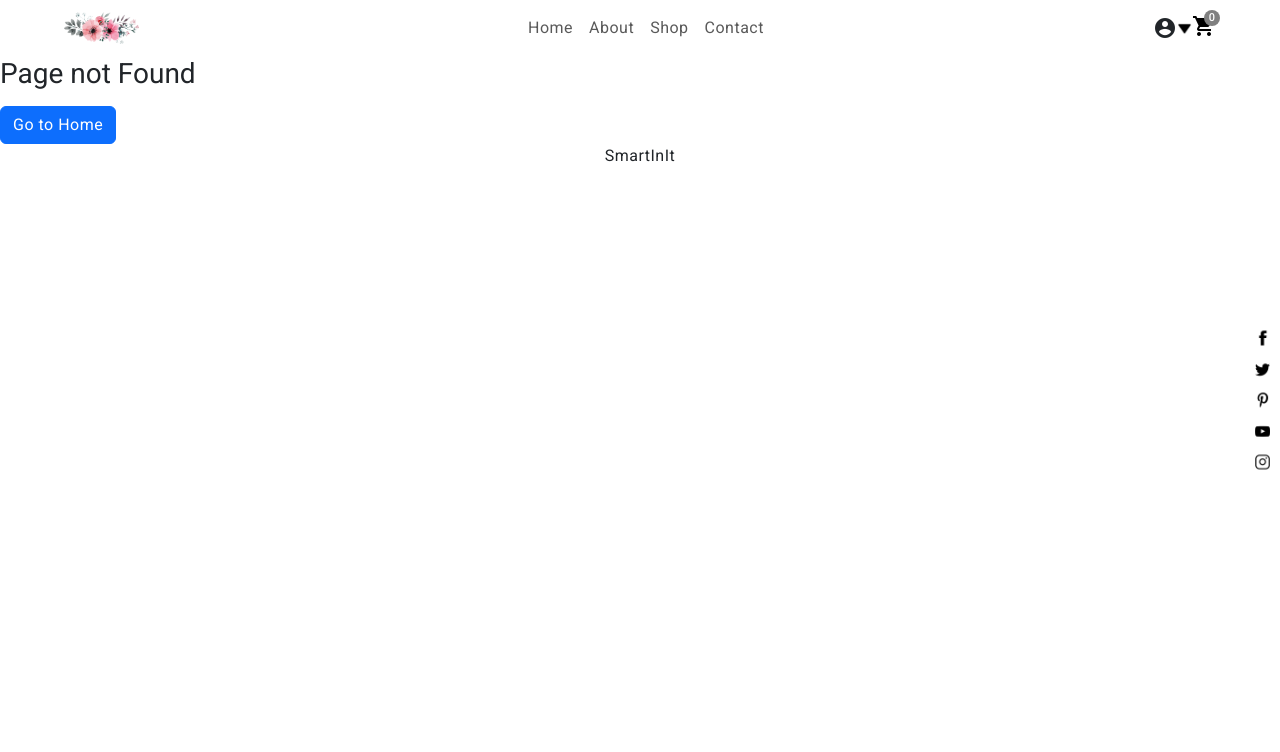
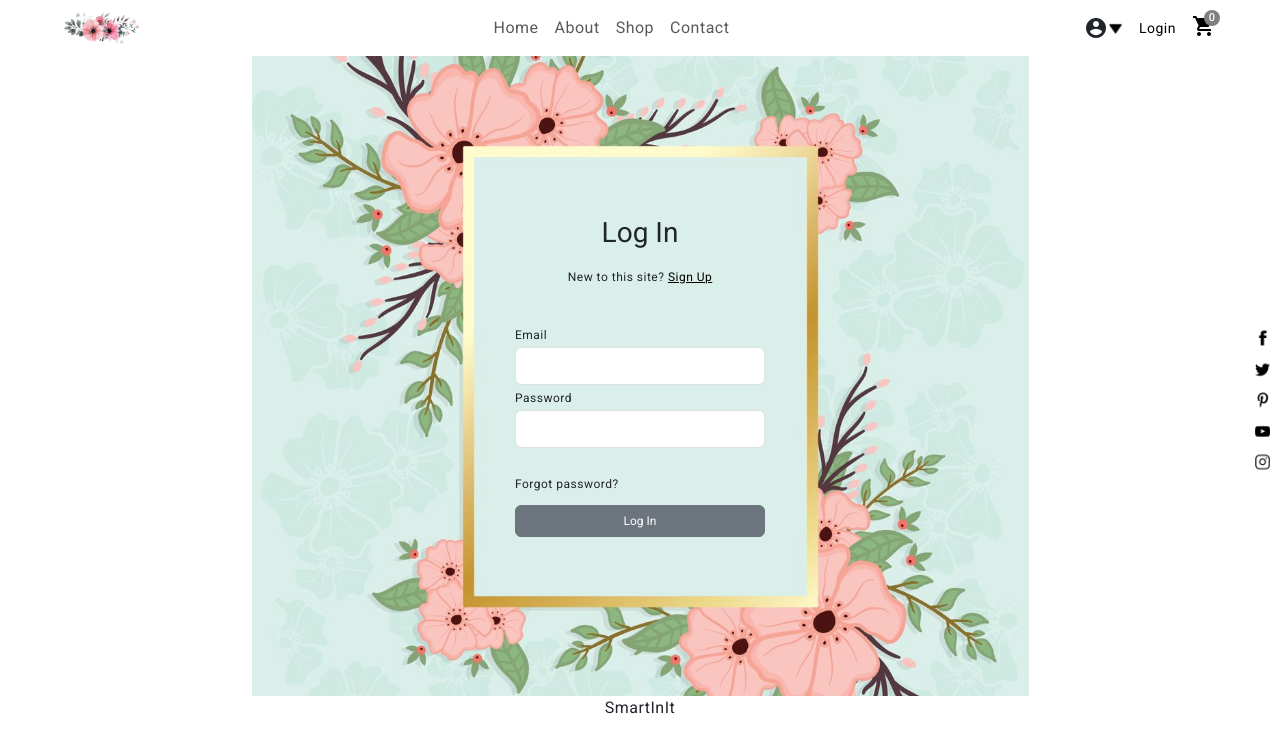
Before and after one commit to daliborb1986/AngularZavrsni, an Angular app: page /login in a window 1280 px wide. Before the commit this address led to /not-found. Shown: the top 752 px of the page. Built offline with nearby package versions, Linux system fonts and the light colour scheme.

Commit message:
signup form done, validation to do

```diff
--- a/src/app/app.routes.ts
+++ b/src/app/app.routes.ts
@@ -5,6 +5,7 @@ import { CategoryComponent } from './category/category.component';
 import { ProductComponent } from './product/product.component';
 import { PageNotFoundComponent } from './page-not-found/page-not-found.component';
 import { ShoppingCartComponent } from './shopping-cart/shopping-cart.component';
+import { LoginComponent } from './login/login.component';
 export const routes: Routes = [
   { path: '', component: HomeComponent },
   {
@@ -19,6 +20,7 @@ export const routes: Routes = [
   },
   { path: 'shop/:category/:title', component: ProductComponent },
   {path: 'shoppingCart', component: ShoppingCartComponent},
+  {path:'login', component: LoginComponent},
   { path: 'not-found', component: PageNotFoundComponent },
   { path: '**', redirectTo: '/not-found' },
 
--- a/src/app/header/header.component.css
+++ b/src/app/header/header.component.css
@@ -22,3 +22,8 @@
   color: black;
   font-size: 25px;
 }
+.loginLink {
+  text-decoration: none;
+  font-size: 14px;
+  color: black;
+}
--- a/src/app/header/header.component.html
+++ b/src/app/header/header.component.html
@@ -74,6 +74,7 @@
         height="15px"
         alt="Arrow down"
       />
+      <a routerLink="login" class="loginLink mx-3">Login</a>
       <a class="iconLinks" routerLink="shoppingCart"><i class="material-icons" matBadge="0">shopping_cart</i></a>
 
     </div>
--- a/src/app/login/login.component.css
+++ b/src/app/login/login.component.css
@@ -0,0 +1,18 @@
+.row {
+    height: 80vh;
+    background-image: url(/assets/loginBackground.jpg);
+    background-size: contain;
+    background-position: center;
+    background-repeat: no-repeat;
+}
+#signUp {
+    text-decoration: underline;
+    color: #000;
+    font-size: 12px;
+}
+.titleText{
+    font-size: 12px;
+}
+.formContainerInput{
+    width: 250px;
+}
--- a/src/app/login/login.component.html
+++ b/src/app/login/login.component.html
@@ -1 +1,45 @@
-<p>login works!</p>
+<div class="container w-100">
+  <div class="row">
+    <div class="offset-1 col-10 d-flex justify-content-center">
+      <div
+        class="formContainer d-flex justify-content-center align-items-center"
+      >
+        <div class="formContainerInput">
+          <form (ngSubmit)="onSubmit()" #myForm="ngForm">
+            <div class="formTitle text-center">
+              <h5>Log In</h5>
+              <p class="titleText">
+                New to this site? <span><a  id="signUp" href="">Sign Up</a></span>
+              </p>
+            </div>
+
+            <br />
+            <div class="form-group">
+              <label class="titleText" for="email">Email</label> <br />
+              <input
+                type="email"
+                class="form-control"
+                ngModel
+                name="email"
+                id="email"
+              />
+
+              <label class="titleText" for="password">Password</label><br />
+              <input
+                type="password"
+                ngModel
+                name="password"
+                id="password"
+                class="form-control"
+                autocomplete="off"
+              />
+            </div>
+            <br />
+            <p class="titleText">Forgot password?</p>
+            <button class="btn btn-secondary w-100 titleText">Log In</button>
+          </form>
+        </div>
+      </div>
+    </div>
+  </div>
+</div>
--- a/src/app/login/login.component.ts
+++ b/src/app/login/login.component.ts
@@ -1,12 +1,17 @@
-import { Component } from '@angular/core';
-
+import { Component, ViewChild } from '@angular/core';
+import { CommonModule } from '@angular/common';
+import { FormsModule } from '@angular/forms';
+import { NgForm } from '@angular/forms';
 @Component({
   selector: 'app-login',
   standalone: true,
-  imports: [],
+  imports: [CommonModule, FormsModule],
   templateUrl: './login.component.html',
   styleUrl: './login.component.css'
 })
 export class LoginComponent {
-
+  @ViewChild('myForm') signupForm: NgForm;
+onSubmit() {
+  console.log(this.signupForm)
 }
+}
```
Also changed, not shown: public/assets/loginBackground.jpg (added).
